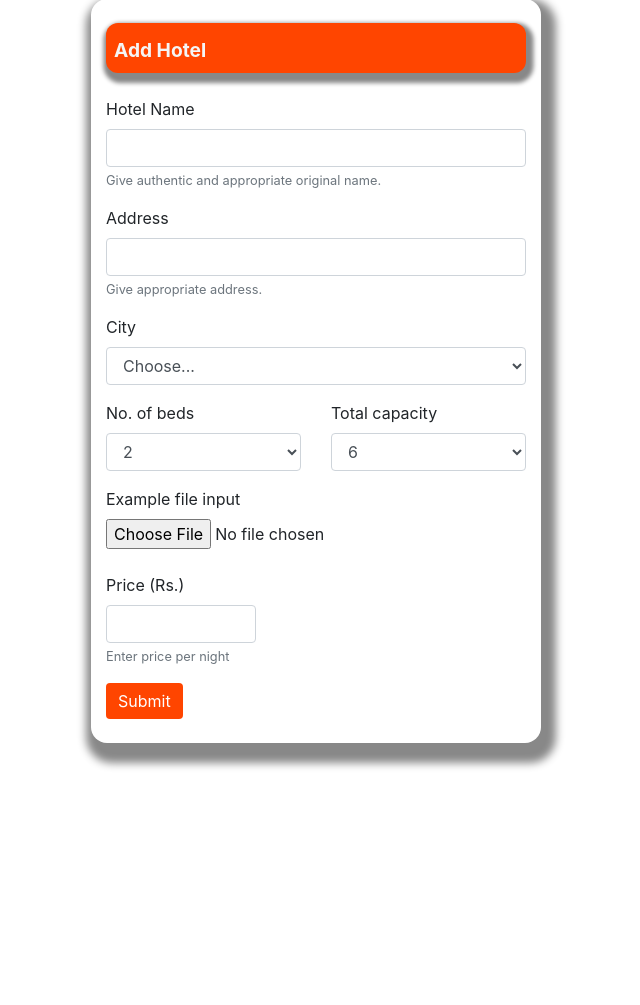
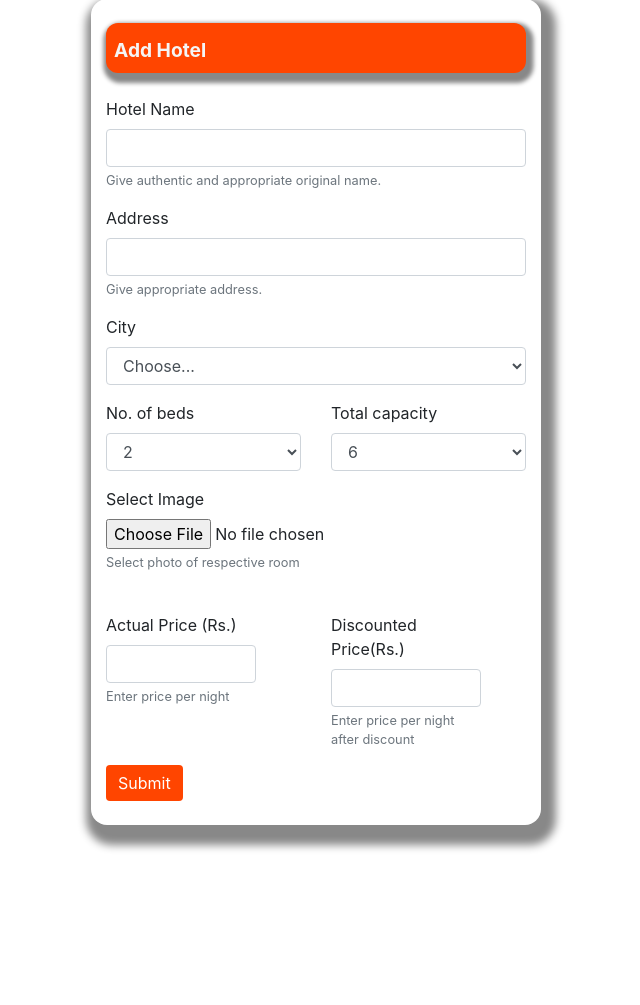
Before and after one commit to Aakash7khadka/TripPasal, a Django app: page /addhotels/ in a window 1280 px wide, after a click on "Add Hotel". Shown: the part 159-1164 px from the top of the page, without its empty margins (324-964 px from the left). Run offline with Django 3.2, Linux system fonts and the light colour scheme; some libraries are stand-ins or nearby versions.

Commit message:
late late late night change

```diff
--- a/template/addhotel.html
+++ b/template/addhotel.html
@@ -190,14 +190,28 @@
                 </div>
 
                 <div class="form-group">
-                    <label for="exampleFormControlFile1">Example file input</label>
+                    <label for="exampleFormControlFile1">Select Image</label>
                     <input type="file" class="form-control-file" id="exampleFormControlFile1">
+                    <small id="namehelp" class="form-text text-muted">Select photo of respective room</small>
                 </div>
 
-                <div class="form-group mt-4" style="width: 150px;">
-                    <label>Price (Rs.)</label>
-                    <input type="text" class="form-control" id="hotel_name" aria-describedby="emai">
-                    <small id="namehelp" class="form-text text-muted">Enter price per night</small>
+                <div class="row">
+                    <div class="col">
+                        <div class="form-group mt-4" style="width: 150px;">
+                            <label>Actual Price (Rs.)</label>
+                            <input type="text" class="form-control" id="hotel_name" aria-describedby="emai">
+                            <small id="namehelp" class="form-text text-muted">Enter price per night</small>
+                        </div>
+                    </div>
+                    <div class="col">
+
+                        <div class="form-group mt-4" style="width: 150px;">
+                            <label>Discounted Price(Rs.)</label>
+                            <input type="text" class="form-control" id="hotel_name" aria-describedby="emai">
+                            <small id="namehelp" class="form-text text-muted">Enter price per night after
+                                discount</small>
+                        </div>
+                    </div>
                 </div>
 
 
```
